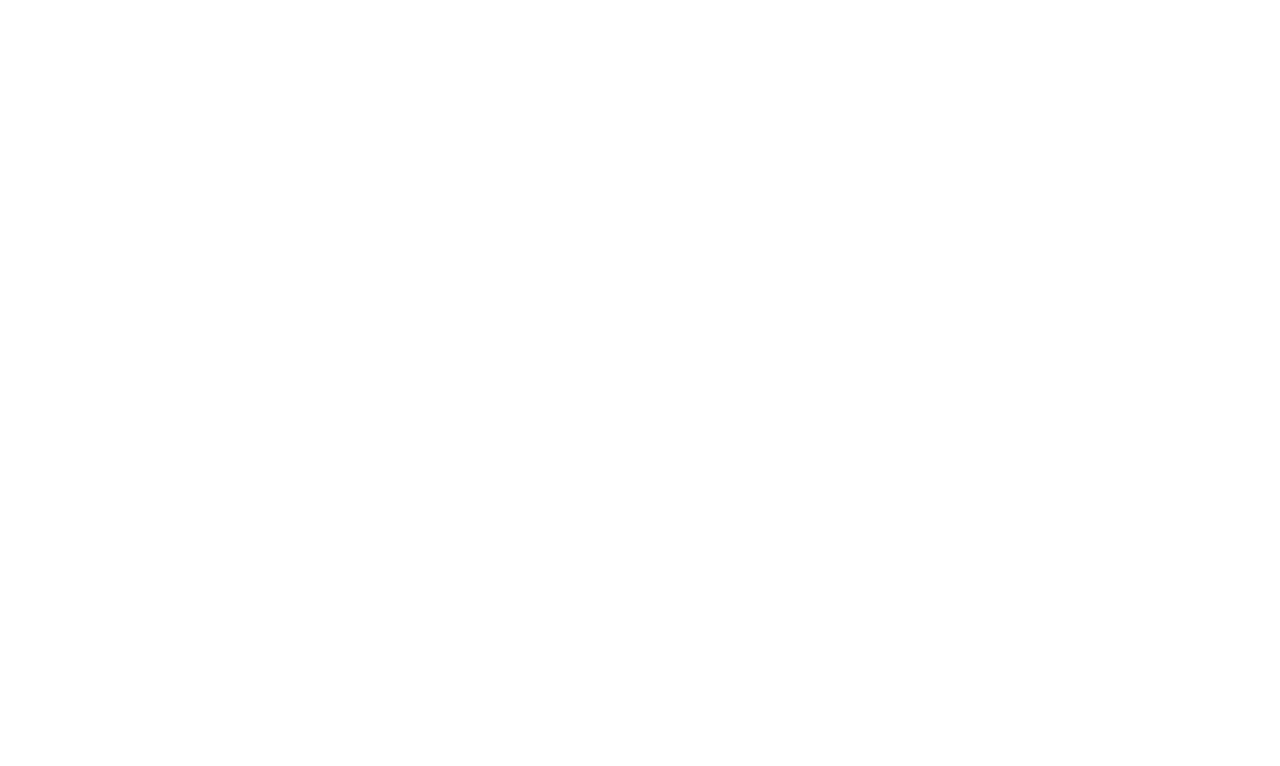
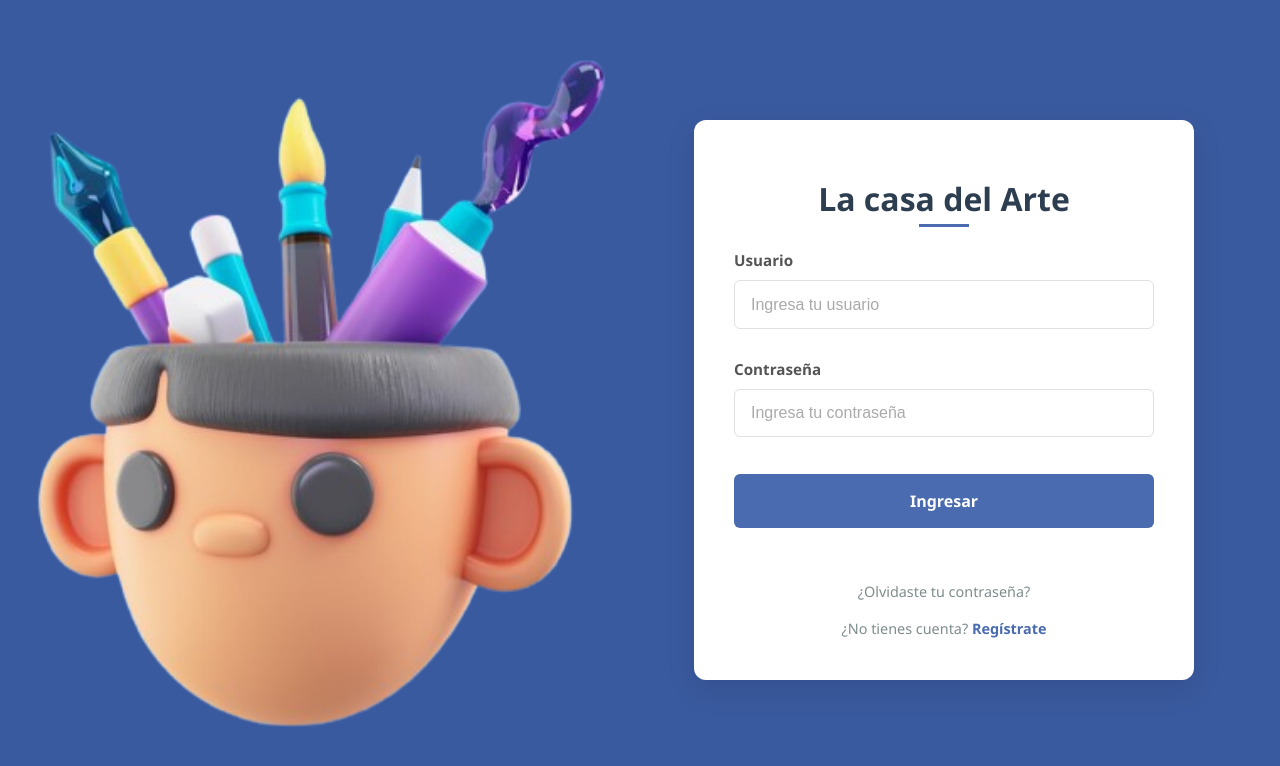
Before and after one commit to Serfelzxcv/Tienda-Arte-Front, a React (Vite) app in the folder casa-del-arte/: page /login in a window 1280 px wide. Before the commit this address had no page. Shown: the top 766 px of the page. Built offline with nearby package versions, Linux system fonts and the light colour scheme.

Commit message:
Front terminado login

```diff
--- a/casa-del-arte/package.json
+++ b/casa-del-arte/package.json
@@ -10,6 +10,7 @@
     "preview": "vite preview"
   },
   "dependencies": {
+    "axios": "^1.8.4",
     "react": "^19.0.0",
     "react-dom": "^19.0.0",
     "react-router-dom": "^7.4.0"
--- a/casa-del-arte/src/App.tsx
+++ b/casa-del-arte/src/App.tsx
@@ -1,14 +1,22 @@
-import { Routes, Route } from 'react-router-dom'
-import Login from './components/Login/Login'
-import Home from './components/Home/Home'
-
+import { Navigate, Route } from 'react-router-dom';
+import { Routes } from 'react-router-dom';
+import Home from './components/home/Home';
+import { AuthProvider } from './context/auth_context';
+import ProtectedRoute from './components/protected_route';
+import Login from './components/login/Login';
 function App() {
   return (
-    <Routes>
-      <Route path="/" element={<Login />} />
-      <Route path="/home" element={<Home />} />
-    </Routes>
-  )
+    <AuthProvider>
+      <Routes>
+        <Route path="/" element={<Navigate to="/login" replace />} />
+        <Route path="/login" element={<Login />} />
+        <Route element={<ProtectedRoute />}>
+          <Route path="/home" element={<Home />} />
+          {/* Otras rutas protegidas */}
+        </Route>
+      </Routes>
+    </AuthProvider>
+  );
 }
 
-export default App
+export default App;
--- a/casa-del-arte/src/components/Login/Login.module.css
+++ b/casa-del-arte/src/components/Login/Login.module.css
@@ -1,31 +1,123 @@
-.loginContainer {
+/* Estilos base */
+.splitContainer {
+  display: flex;
+  height: 100vh;
+  width: 100vw;
+  font-family: 'Segoe UI', Tahoma, Geneva, Verdana, sans-serif;
+}
+
+/* Sección de imagen */
+.imageSection {
+  flex: 1;
+  position: relative;
+  overflow: hidden;
+  background:  #3a5a9f;
+}
+
+/* .imageOverlay {
+  position: absolute;
+  top: 0;
+  left: 0;
+  width: 100%;
+  height: 100%;
+  background: rgba(0, 0, 0, 0.3);
+  z-index: 1;
+} */
+
+.loginImage {
+  width: 100%;
+  height: 100%;
+  object-fit: cover;
+  transition: transform 0.5s ease;
+}
+
+.imageSection:hover .loginImage {
+  transform: scale(1.05);
+}
+
+.imageContent {
+  position: absolute;
+  top: 50%;
+  left: 50%;
+  transform: translate(-50%, -50%);
+  color: white;
+  text-align: center;
+  z-index: 2;
+  width: 80%;
+}
+
+.imageContent h1 {
+  font-size: 2.5rem;
+  margin: 0.5rem 0;
+  font-weight: 700;
+}
+
+.imageContent h2 {
+  font-size: 1.5rem;
+  margin: 0;
+  font-weight: 400;
+}
+
+.imageContent p {
+  font-size: 1rem;
+  margin-top: 1rem;
+  opacity: 0.9;
+}
+
+/* Sección de login */
+.loginSection {
+  flex: 1;
   display: flex;
   justify-content: center;
   align-items: center;
-    height: 100vh;
-    background-color: #f5f5f5;
+  background-color: #3a5a9f;
+  padding: 2rem;
 }
 
 .loginBox {
   background: white;
-    padding: 2rem;
-    border-radius: 8px;
-    box-shadow: 0 4px 6px rgba(0, 0, 0, 0.1);
+  padding: 2.5rem;
+  border-radius: 12px;
+  box-shadow: 0 10px 30px rgba(0, 0, 0, 0.1);
   width: 100%;
-    max-width: 400px;
+  max-width: 420px;
   text-align: center;
+  transition: transform 0.3s ease, box-shadow 0.3s ease;
+}
+
+.loginBox:hover {
+  transform: translateY(-5px);
+  box-shadow: 0 15px 35px rgba(0, 0, 0, 0.15);
+}
+
+.logoContainer {
+  margin-bottom: 2rem;
 }
 
 .loginTitle {
-    color: #333;
-    margin-bottom: 2rem;
-    font-size: 1.8rem;
+  color: #2c3e50;
+  margin-bottom: 0;
+  font-size: 2rem;
+  font-weight: 700;
+  position: relative;
+  display: inline-block;
+}
+
+.loginTitle::after {
+  content: '';
+  position: absolute;
+  bottom: -10px;
+  left: 50%;
+  transform: translateX(-50%);
+  width: 50px;
+  height: 3px;
+  background: #4a6baf;
 }
 
 .loginForm {
   display: flex;
   flex-direction: column;
-    gap: 1.5rem;
+  gap: 1.8rem;
 }
 
 .formGroup {
@@ -38,32 +130,123 @@
 .formGroup label {
   font-weight: 600;
   color: #555;
+  font-size: 0.95rem;
 }
 
 .formGroup input {
-    padding: 0.8rem;
-    border: 1px solid #ddd;
-    border-radius: 4px;
+  padding: 0.9rem 1rem;
+  border: 1px solid #e0e0e0;
+  border-radius: 6px;
   font-size: 1rem;
+  transition: border-color 0.3s ease, box-shadow 0.3s ease;
+}
+
+.formGroup input:focus {
+  border-color: #4a6baf;
+  box-shadow: 0 0 0 3px rgba(74, 107, 175, 0.2);
+  outline: none;
+}
+
+.formGroup input::placeholder {
+  color: #aaa;
 }
 
 .loginButton {
   background-color: #4a6baf;
   color: white;
-    padding: 0.8rem;
+  padding: 1rem;
   border: none;
-    border-radius: 4px;
+  border-radius: 6px;
   font-size: 1rem;
+  font-weight: 600;
   cursor: pointer;
-    transition: background-color 0.3s;
+  transition: all 0.3s ease;
+  margin-top: 0.5rem;
 }
 
 .loginButton:hover {
   background-color: #3a5a9f;
+  transform: translateY(-2px);
 }
 
 .errorMessage {
   color: #e74c3c;
-    margin: 0;
+  margin: -1rem 0 0.5rem;
+  font-size: 0.9rem;
+  text-align: center;
+}
+
+.additionalOptions {
+  margin-top: 1.5rem;
   font-size: 0.9rem;
 }
+
+.forgotPassword {
+  color: #7f8c8d;
+  text-decoration: none;
+  display: block;
+  margin-bottom: 1rem;
+  transition: color 0.2s ease;
+}
+
+.forgotPassword:hover {
+  color: #4a6baf;
+}
+
+.registerText {
+  color: #7f8c8d;
+  margin: 0;
+}
+
+.registerLink {
+  color: #4a6baf;
+  font-weight: 600;
+  text-decoration: none;
+  transition: color 0.2s ease;
+}
+
+.registerLink:hover {
+  color: #3a5a9f;
+}
+
+/* Responsive Design */
+@media (max-width: 768px) {
+  .splitContainer {
+    flex-direction: column;
+    height: auto;
+    min-height: 100vh;
+  }
+
+  .imageSection {
+    flex: none;
+    height: 40vh;
+  }
+
+  .loginSection {
+    flex: none;
+    padding: 2rem 1rem;
+  }
+
+  .loginBox {
+    margin: -3rem auto 2rem;
+    width: 90%;
+  }
+
+  .imageContent h1 {
+    font-size: 2rem;
+  }
+
+  .imageContent h2 {
+    font-size: 1.2rem;
+  }
+}
+
+@media (max-width: 480px) {
+  .loginBox {
+    padding: 1.5rem;
+  }
+
+  .loginTitle {
+    font-size: 1.8rem;
+  }
+}
--- a/casa-del-arte/src/components/Login/Login.tsx
+++ b/casa-del-arte/src/components/Login/Login.tsx
@@ -1,6 +1,8 @@
 import React, { useState } from 'react';
 import { useNavigate } from 'react-router-dom';
 import styles from './Login.module.css';
+import loginImage from '../../assets/login_image.png';
+import { login } from '../services/auth_service';
 
 const Login: React.FC = () => {
   const [username, setUsername] = useState<string>('');
@@ -8,21 +10,36 @@
   const [error, setError] = useState<string>('');
   const navigate = useNavigate();
 
-  const handleSubmit = (e: React.FormEvent) => {
+  const handleSubmit = async (e: React.FormEvent) => {
     e.preventDefault();
-
-    // Validación simple - en una app real esto sería una llamada a una API
-    if (username === 'admin' && password === 'admin') {
+    setError('');
+    try {
+      const response = await login(username, password);
+      // Guarda el token (usando localStorage, cookies o contexto)
+      localStorage.setItem('authToken', response.token);
+      // Redirige al home
       navigate('/home');
-    } else {
-      setError('Usuario o contraseña incorrectos');
+    } catch (error) {
+      setError('Credenciales incorrectas o error de conexión');
     }
   };
 
   return (
-    <div className={styles.loginContainer}>
+    <div className={styles.splitContainer}>
+      {/* Sección de la imagen */}
+      <div className={styles.imageSection}>
+        <div className={styles.imageOverlay}></div>
+        <img src={loginImage} alt="Arte" className={styles.loginImage} />
+        <div className={styles.imageContent}>
+        </div>
+      </div>
+
+      {/* Sección del login */}
+      <div className={styles.loginSection}>
         <div className={styles.loginBox}>
+          <div className={styles.logoContainer}>
             <h1 className={styles.loginTitle}>La casa del Arte</h1>
+          </div>
           <form onSubmit={handleSubmit} className={styles.loginForm}>
             <div className={styles.formGroup}>
               <label htmlFor="username">Usuario</label>
@@ -30,7 +47,8 @@
                 type="text"
                 id="username"
                 value={username}
-              onChange={(e: React.ChangeEvent<HTMLInputElement>) => setUsername(e.target.value)}
+                onChange={(e) => setUsername(e.target.value)}
+                placeholder="Ingresa tu usuario"
                 required
               />
             </div>
@@ -40,13 +58,23 @@
                 type="password"
                 id="password"
                 value={password}
-              onChange={(e: React.ChangeEvent<HTMLInputElement>) => setPassword(e.target.value)}
+                onChange={(e) => setPassword(e.target.value)}
+                placeholder="Ingresa tu contraseña"
                 required
               />
             </div>
             {error && <p className={styles.errorMessage}>{error}</p>}
-          <button type="submit" className={styles.loginButton}>Ingresar</button>
+            <button type="submit" className={styles.loginButton}>
+              Ingresar
+            </button>
+            <div className={styles.additionalOptions}>
+              <a href="#" className={styles.forgotPassword}>¿Olvidaste tu contraseña?</a>
+              <p className={styles.registerText}>
+                ¿No tienes cuenta? <a href="#" className={styles.registerLink}>Regístrate</a>
+              </p>
+            </div>
           </form>
+        </div>
       </div>
     </div>
   );
--- /dev/null
+++ b/casa-del-arte/src/components/protected_route.tsx
@@ -0,0 +1,9 @@
+import { Navigate, Outlet } from 'react-router-dom';
+import { useAuth } from '../context/auth_context';
+const ProtectedRoute = () => {
+  const { isAuthenticated } = useAuth();
+
+  return isAuthenticated ? <Outlet /> : <Navigate to="/login" replace />;
+};
+
+export default ProtectedRoute;
--- /dev/null
+++ b/casa-del-arte/src/components/services/auth_service.ts
@@ -0,0 +1,19 @@
+import axios from 'axios';
+
+// Añade el protocolo http://
+const API_URL = 'http://127.0.0.1:8000'; // o 'http://localhost:8000'
+
+export const login = async (username: string, password: string) => {
+  try {
+    const response = await axios.post(`${API_URL}/api/token/`, {
+      username,
+      password
+    });
+    console.log(`Petición enviada a: ${API_URL}/api/token/`);
+    console.log("El usuario es " + username + " y la contraseña es " + password);
+    return response.data;
+  } catch (error) {
+    console.error("Error en la petición:", error);
+    throw error;
+  }
+};
--- /dev/null
+++ b/casa-del-arte/src/context/auth_context.tsx
@@ -0,0 +1,39 @@
+import { createContext, useContext, ReactNode, useState } from 'react';
+
+interface AuthContextType {
+  isAuthenticated: boolean;
+  login: (token: string) => void;
+  logout: () => void;
+}
+
+const AuthContext = createContext<AuthContextType | null>(null);
+
+export const AuthProvider = ({ children }: { children: ReactNode }) => {
+  const [isAuthenticated, setIsAuthenticated] = useState(
+    !!localStorage.getItem('authToken')
+  );
+
+  const login = (token: string) => {
+    localStorage.setItem('authToken', token);
+    setIsAuthenticated(true);
+  };
+
+  const logout = () => {
+    localStorage.removeItem('authToken');
+    setIsAuthenticated(false);
+  };
+
+  return (
+    <AuthContext.Provider value={{ isAuthenticated, login, logout }}>
+      {children}
+    </AuthContext.Provider>
+  );
+};
+
+export const useAuth = () => {
+  const context = useContext(AuthContext);
+  if (!context) {
+    throw new Error('useAuth debe usarse dentro de un AuthProvider');
+  }
+  return context;
+};
--- a/casa-del-arte/src/main.tsx
+++ b/casa-del-arte/src/main.tsx
@@ -1,9 +1,8 @@
 import React from 'react'
 import ReactDOM from 'react-dom/client'
-import App from './App'
 import { BrowserRouter } from 'react-router-dom'
 import './index.css'
-
+import App from './App.tsx'
 ReactDOM.createRoot(document.getElementById('root')!).render(
   <React.StrictMode>
     <BrowserRouter>
```
Also changed, not shown: casa-del-arte/src/config/axios_config.ts (added, +67 -0 lines), casa-del-arte/src/assets/login_image.png (added), 1 other file (tests, documents, lock files or other folders). Lines whose indentation alone changed are shown as unchanged.
